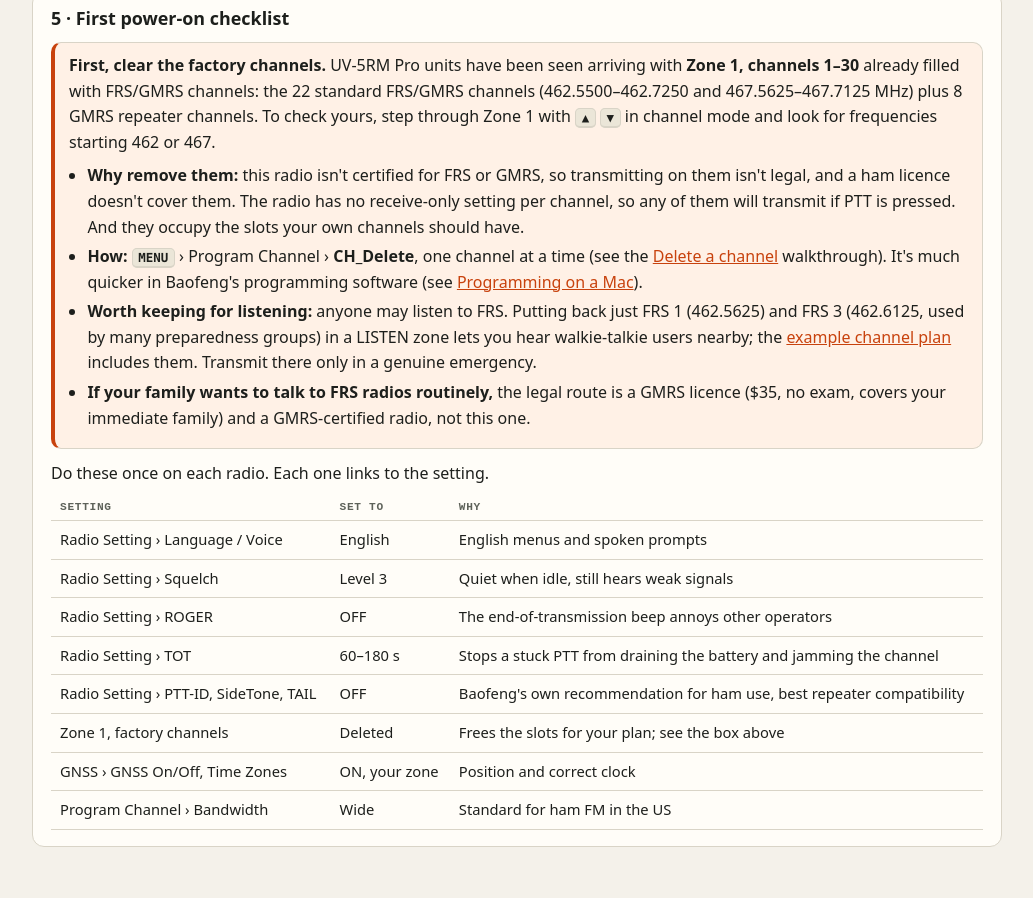
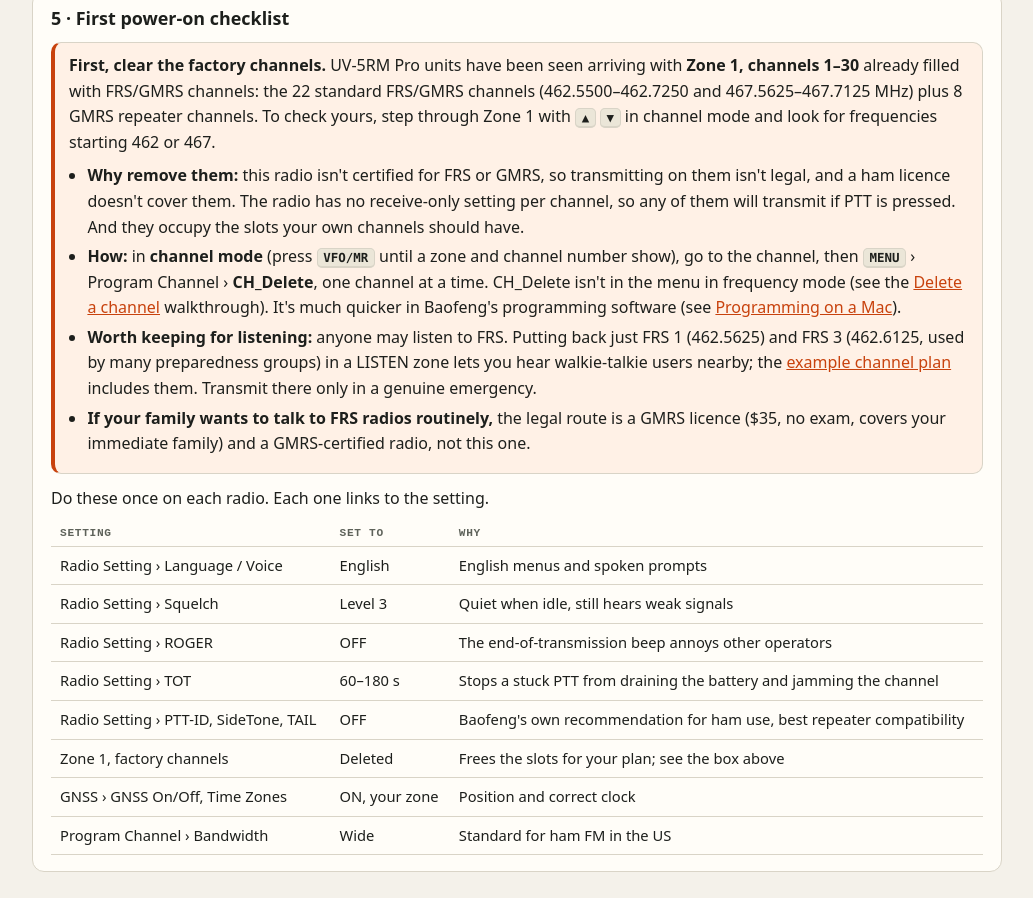
Before and after one commit to Kunkles/uv5rm-plus-gps-guide, a plain HTML site: page uv5rm-plus-gps-guide.html in a window 1280 px wide. Shown: the part 6088-6986 px from the top of the page, without its empty margins (238-1271 px from the left). Drawn offline with Linux system fonts and the light colour scheme.

Commit message:
Note that CH_Delete only appears in channel mode
Confirmed on a UV-5RM Pro: CH_Delete is missing from Program Channel in
frequency (VFO) mode and present in channel mode.

- Delete a channel walkthrough now starts by switching to channel mode
  and selecting the channel
- Factory-channel box, channel plan step 4, save walkthrough, menu
  reference and troubleshooting say so; new troubleshooting entry for
  a missing CH_Delete

Co-Authored-By: Claude Opus 5.5 <noreply@anthropic.com>

```diff
--- a/uv5rm-plus-gps-guide.html
+++ b/uv5rm-plus-gps-guide.html
@@ -436,7 +436,7 @@ table.plan tr.pdet .lbf{grid-template-columns:repeat(2,minmax(0,1fr))}
 <div class="warn" id="setup-factory"><b>First, clear the factory channels.</b> UV-5RM Pro units have been seen arriving with <b>Zone 1, channels 1–30</b> already filled with FRS/GMRS channels: the 22 standard FRS/GMRS channels (462.5500–462.7250 and 467.5625–467.7125 MHz) plus 8 GMRS repeater channels. To check yours, step through Zone 1 with <kbd>▲</kbd> <kbd>▼</kbd> in channel mode and look for frequencies starting 462 or 467.
 <ul class="t" style="margin-top:.5em">
 <li><b>Why remove them:</b> this radio isn't certified for FRS or GMRS, so transmitting on them isn't legal, and a ham licence doesn't cover them. The radio has no receive-only setting per channel, so any of them will transmit if PTT is pressed. And they occupy the slots your own channels should have.</li>
-<li><b>How:</b> <kbd>MENU</kbd> › Program Channel › <b>CH_Delete</b>, one channel at a time (see the <a href="#walk" data-wt="delete">Delete a channel</a> walkthrough). It's much quicker in Baofeng's programming software (see <a href="#pc">Programming on a Mac</a>).</li>
+<li><b>How:</b> in <b>channel mode</b> (press <kbd>VFO/MR</kbd> until a zone and channel number show), go to the channel, then <kbd>MENU</kbd> › Program Channel › <b>CH_Delete</b>, one channel at a time. CH_Delete isn't in the menu in frequency mode (see the <a href="#walk" data-wt="delete">Delete a channel</a> walkthrough). It's much quicker in Baofeng's programming software (see <a href="#pc">Programming on a Mac</a>).</li>
 <li><b>Worth keeping for listening:</b> anyone may listen to FRS. Putting back just FRS 1 (462.5625) and FRS 3 (462.6125, used by many preparedness groups) in a LISTEN zone lets you hear walkie-talkie users nearby; the <a href="#plan">example channel plan</a> includes them. Transmit there only in a genuine emergency.</li>
 <li><b>If your family wants to talk to FRS radios routinely,</b> the legal route is a GMRS licence ($35, no exam, covers your immediate family) and a GMRS-certified radio, not this one.</li>
 </ul></div>
@@ -855,7 +855,7 @@ table.plan tr.pdet .lbf{grid-template-columns:repeat(2,minmax(0,1fr))}
 <p><b>By keypad</b>, for a handful of channels. Work one zone at a time:</p>
 <ol class="t" style="padding-left:1.3em">
 <li>Switch the radio to that zone: <kbd>MENU</kbd> › Zone, pick it, or choose <b>+Add Zone</b> and type its name (see <a href="#walk" data-wt="zone">Add a zone</a>). Channels are always saved into the zone you're in.</li>
-<li>For each row: frequency mode, type the receive frequency, set the transmit frequency and tone for repeaters, then <b>CH_Memory</b> into the row's channel number. CH_Memory opens at the first empty slot, so if your row's number is already taken (by a factory channel, say), delete that channel first with CH_Delete. The <a href="#walk" data-wt="save">Save a simplex channel</a> and <a href="#walk" data-wt="repeater">Program a repeater</a> walkthroughs show every key.</li>
+<li>For each row: frequency mode, type the receive frequency, set the transmit frequency and tone for repeaters, then <b>CH_Memory</b> into the row's channel number. CH_Memory opens at the first empty slot, so if your row's number is already taken (by a factory channel, say), delete that channel first with CH_Delete (in channel mode). The <a href="#walk" data-wt="save">Save a simplex channel</a> and <a href="#walk" data-wt="repeater">Program a repeater</a> walkthroughs show every key.</li>
 <li>Name it (<a href="#walk" data-wt="name">Name a channel</a>) and check it against the printed plan.</li>
 </ol>
 <p><b>By computer</b>, for anything more: <b>Export CSV (CHIRP)</b> writes the plan in CHIRP's format (Zone 1 is rows 1–64, Zone 2 is 65–128, and so on), or type it into Baofeng's software. See <a href="#pc">Programming on a Mac</a>; CHIRP support for this radio is still being tested. Power isn't in the export, so set it in the software.</p>
@@ -1453,7 +1453,7 @@ const WT=[
  ['menu',pc(4),'Optional: set <b>Trans Power</b>, <b>Bandwidth</b> (Wide) and tones here first. Each one: select, <kbd>MENU</kbd>, choose, <kbd>MENU</kbd> to save.'],
  [D('17'),pc(17),'Go to <b>CH_Memory</b> (type <kbd>1</kbd><kbd>7</kbd> or scroll) and press <kbd>MENU</kbd>.'],
  ['up',opt('CH_Memory',['CH01','CH02','CH03','CH04','CH05'],2),'Choose the channel slot to store into with <kbd>▲</kbd><kbd>▼</kbd>. The list opens at the first <b>empty</b> slot: on a radio still holding its 30 factory channels, that is 31.'],
- ['menu',T('CH_Memory','Saved',['CH03 · 146.520']),'Press <kbd>MENU</kbd> to save. If the number you want is not offered, that slot is in use: free it first with <b>CH_Delete</b>.'],
+ ['menu',T('CH_Memory','Saved',['CH03 · 146.520']),'Press <kbd>MENU</kbd> to save. If the number you want is not offered, that slot is in use: free it first with <b>CH_Delete</b>, which is in the menu in channel mode.'],
  ['vfo',S(V('146.520','CH 003'),V('446.000','CH 002','CALL 70')),'Press <kbd>EXIT</kbd>, then <kbd>VFO/MR</kbd> to return to channel mode. Your new channel is there.']],
  after:'The channel is saved into the <b>current zone</b>. Next: <a href="#walk" data-wt="name">give it a name</a>.'},
 {id:'repeater',cat:'Programming',t:'Program a repeater',s:'Example: repeater output 146.940 MHz, −0.600 MHz offset (you transmit on 146.340), 100.0 Hz tone.',steps:[
@@ -1482,10 +1482,12 @@ const WT=[
  ['exit',mm(3),'<kbd>EXIT</kbd> back, then <b>Radio Setting</b>.'],
  ['menu',rs(1),'<b>Squelch</b>: level 1–9. Higher needs a stronger signal to open the speaker. 3 is a good start; raise it if you hear bursts of noise.'],
  ['menu',opt('Squelch',['OFF','Level 1','Level 2','Level 3','Level 4'],3),'Choose and press <kbd>MENU</kbd> to save.']]},
-{id:'delete',cat:'Programming',t:'Delete a channel',s:'Clear a memory slot.',steps:[
+{id:'delete',cat:'Programming',t:'Delete a channel',s:'Clear a memory slot. Works in channel mode only.',steps:[
+ ['vfo',CH1,'Press <kbd>VFO/MR</kbd> until the screen shows a zone and channel number: <b>channel mode</b>. CH_Delete doesn\'t appear in the menu in frequency (VFO) mode.'],
+ ['up',S(V('462.5625','CH 005'),V('446.000','CH 002')),'Step with <kbd>▲</kbd> <kbd>▼</kbd> to the channel you want to remove, so you can see which one it is.'],
  ['menu',mm(4),'<kbd>MENU</kbd> › <b>Program Channel</b>.'],
- [D('18'),pc(18),'Go to <b>CH_Delete</b> and press <kbd>MENU</kbd>.'],
- ['up',opt('CH_Delete',['CH01','CH02','CH03','CH04','CH05'],2),'Choose the channel to remove.'],
+ ['down',pc(18),'Scroll to <b>CH_Delete</b> and press <kbd>MENU</kbd>. Its number in the list may differ on your radio.'],
+ ['up',opt('CH_Delete',['CH03','CH04','CH05','CH06','CH07'],2),'Make sure the channel shown is the one to remove.'],
  ['menu',T('CH_Delete','Deleted',['CH03']),'Press <kbd>MENU</kbd> to confirm. There is no undo, so double-check the number.']]},
 {id:'scan',cat:'Scanning',t:'Scan your channels',s:'Sweep through saved channels and stop on activity.',steps:[
  ['vfo',CH1,'Be in channel mode.'],
@@ -1700,8 +1702,8 @@ const MENU=[
 ['Program Channel',13,'Scan Priority','OFF · ON','Make this the priority channel, checked far more often while scanning.'],
 ['Program Channel',14,'TX Admit','Always · Channel Free · CTDS Correct','Block transmitting when the channel is busy (Channel Free), or busy with a different tone.'],
 ['Program Channel',15,'Skip Frequency','OFF · ON','Described in the manual only as on/off; likely skips this entry during scans.'],
-['Program Channel',17,'CH_Memory','CH01–CH64','Save the current settings into a channel slot. The list opens at the first empty slot; to reuse a number that is taken, delete that channel first (CH_Delete).'],
-['Program Channel',18,'CH_Delete','CH01–CH64','Erase a channel slot.'],
+['Program Channel',17,'CH_Memory','CH01–CH64','Save the current settings into a channel slot. The list opens at the first empty slot; to reuse a number that is taken, delete that channel first (CH_Delete, in channel mode).'],
+['Program Channel',18,'CH_Delete','CH01–CH64','Erase a channel slot. Only appears in channel mode: press VFO/MR first if you can\'t find it.'],
 ['Radio Info',1,'Versions','Firmware · Hardware','Version information; useful when asking for support.'],
 ['Radio Info',2,'My Radio','Radio ID · Radio Name','View and change this radio\'s ID (used for signalling and GPS sharing) and its name.'],
 ['GNSS',1,'GNSS On/Off','OFF · ON','Switch the GPS receiver on or off.'],
@@ -1736,7 +1738,8 @@ const FIX=[
 ['Forgot the power-on password','—','Read the radio with the CPS and clear the password there. See Unlock guides.'],
 ['Mac doesn\'t see the programming cable','Counterfeit PL2303 chip, charge-only adapter, or plug not seated','Run ls /dev/cu.* in Terminal with the cable in and out. Use a CH340 or FTDI cable; don\'t install extra drivers.'],
 ['CHIRP says the radio did not respond','GPS firmware isn\'t supported by official CHIRP builds','Use the experimental module or Baofeng\'s CPS in a Windows VM. See Programming on a Mac.'],
-['CH_Memory starts at 31, or won\'t offer channel 1','Channels 1–30 already hold the factory FRS/GMRS channels, and CH_Memory only opens at the first empty slot','Delete the factory channels (MENU › Program Channel › CH_Delete, or in Baofeng\'s software); see Out of the box › First power-on checklist.'],
+['No CH_Delete in the Program Channel menu','The radio is in frequency (VFO) mode; CH_Delete only appears in channel mode','Press VFO/MR until a zone and channel number show, then open MENU › Program Channel again.'],
+['CH_Memory starts at 31, or won\'t offer channel 1','Channels 1–30 already hold the factory FRS/GMRS channels, and CH_Memory only opens at the first empty slot','Delete the factory channels (in channel mode, MENU › Program Channel › CH_Delete, or in Baofeng\'s software); see Out of the box › First power-on checklist.'],
 ['Charger light never turns green','Radio is switched on in the cradle','Switch the radio off while charging.'],
 ['CPS in the Windows VM can\'t connect','Cable not passed through to the VM, wrong COM port, or missing Windows driver','Attach the USB device to the VM, check Device Manager for the COM number, push the plug in hard.']];
 $('#fixt').innerHTML='<tr><th>Problem</th><th>Likely cause</th><th>Fix</th></tr>'+(FIX.map((f,i)=>`<tr id="f${i}"><td><b>${f[0]}</b></td><td>${f[1]}</td><td>${f[2]}</td></tr>`).join(''));
```
